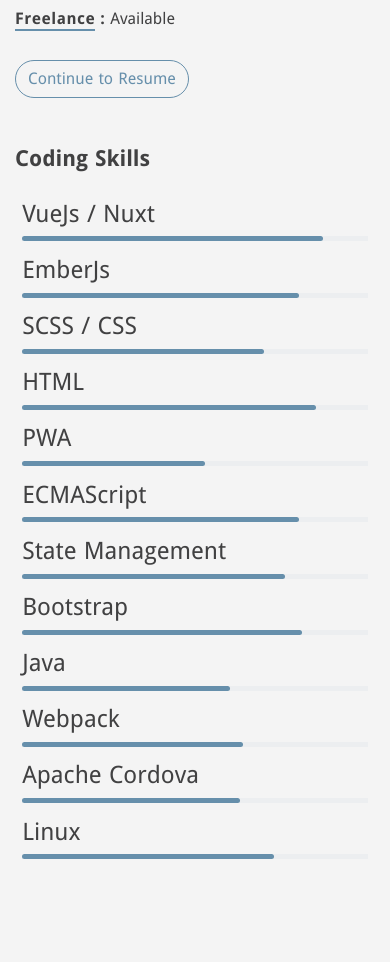
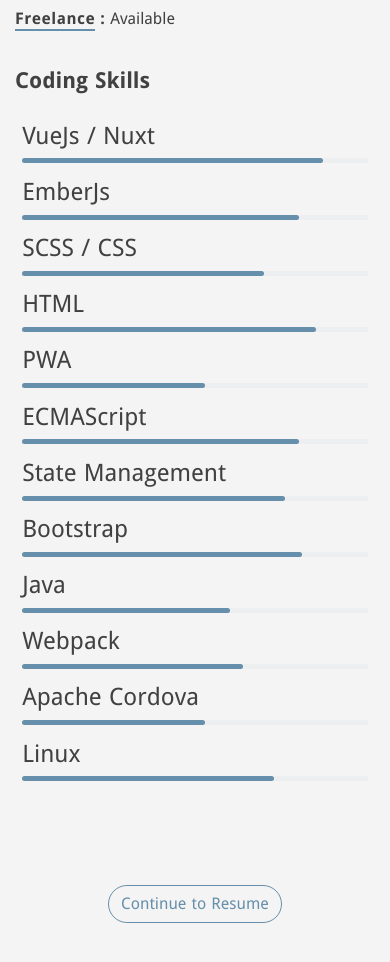
Before and after one commit to Harry80428/my_poirtfolio_new, a Nuxt app: page /about in a window 390 px wide. Shown: the part 1166-2128 px from the top of the page. Built offline with nearby package versions, Linux system fonts and the light colour scheme.

Commit message:
display bottom buttom at /about & change scroll bar color

```diff
--- a/assets/styles/main.scss
+++ b/assets/styles/main.scss
@@ -59,6 +59,22 @@
     }
 }
 
+body::-webkit-scrollbar {
+    width: 14px;
+}
+body {
+    scrollbar-width: thin;
+    scrollbar-color: $main-color $bg-color;
+}
+body::-webkit-scrollbar-track {
+    background: $bg-color;
+}
+body::-webkit-scrollbar-thumb {
+    background-color: $main-color ;
+    border-radius: 6px;
+    border: 3px solid $bg-color;
+}
+
 /* Global Page Transition anim */
 .page-enter-active, .page-leave-active {
     transition: opacity .3s ease-in-out;
--- a/pages/about.vue
+++ b/pages/about.vue
@@ -45,9 +45,11 @@
             </li>
             <li><span class="title-underline">Freelance</span><span class="value">Available</span></li>
           </ul>
-          <b-button to="/resume" pill variant="outline-info" class="mt-3 mb-4">
-            Continue to Resume
-          </b-button>
+          <div class="d-none d-lg-block">
+            <b-button to="/resume" pill variant="outline-info" class="mt-3 mb-4">
+              Continue to Resume
+            </b-button>
+          </div>
         </b-col>
       </b-row>
       <b-row>
@@ -57,7 +59,7 @@
           </h3>
         </b-col>
       </b-row>
-      <b-row style="margin-bottom: 100px;">
+      <b-row style="margin-bottom: 80px;">
         <b-col v-for="(item, index) in skills" :key="index" lg="6">
           <section>
             <h4>{{ item.skill }}</h4>
@@ -65,6 +67,13 @@
               <span :style="`width:${item.progress}%;`"><span class="progress" /></span>
             </div>
           </section>
+        </b-col>
+      </b-row>
+      <b-row class="d-lg-none d-sm-block">
+        <b-col class="text-center">
+          <b-button to="/resume" pill variant="outline-info" class="mt-3 mb-4">
+            Continue to Resume
+          </b-button>
         </b-col>
       </b-row>
     </b-container>
@@ -124,7 +133,7 @@
         },
         {
           skill: 'Apache Cordova',
-          progress: 63
+          progress: 53
         },
         {
           skill: 'Linux',
```
